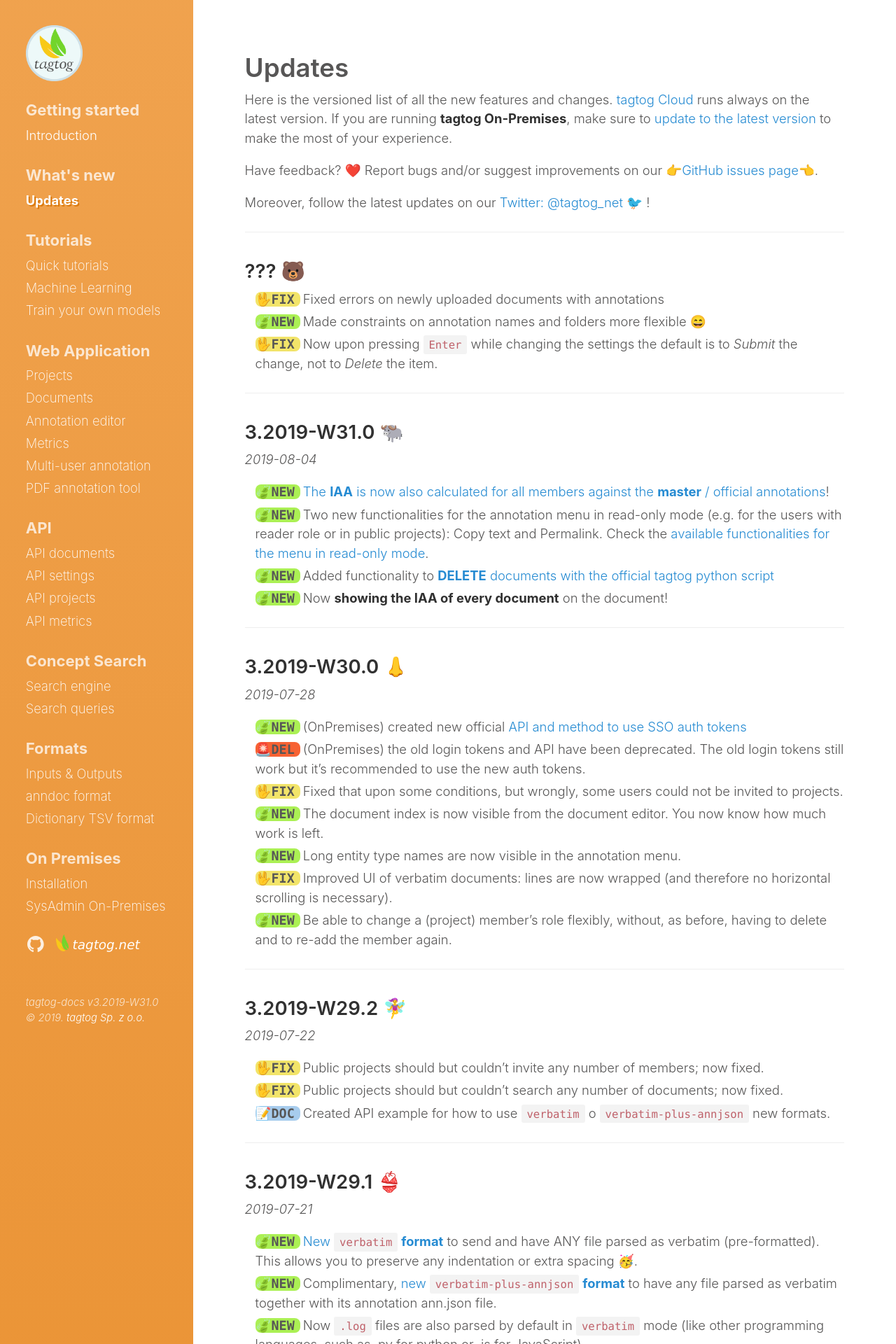
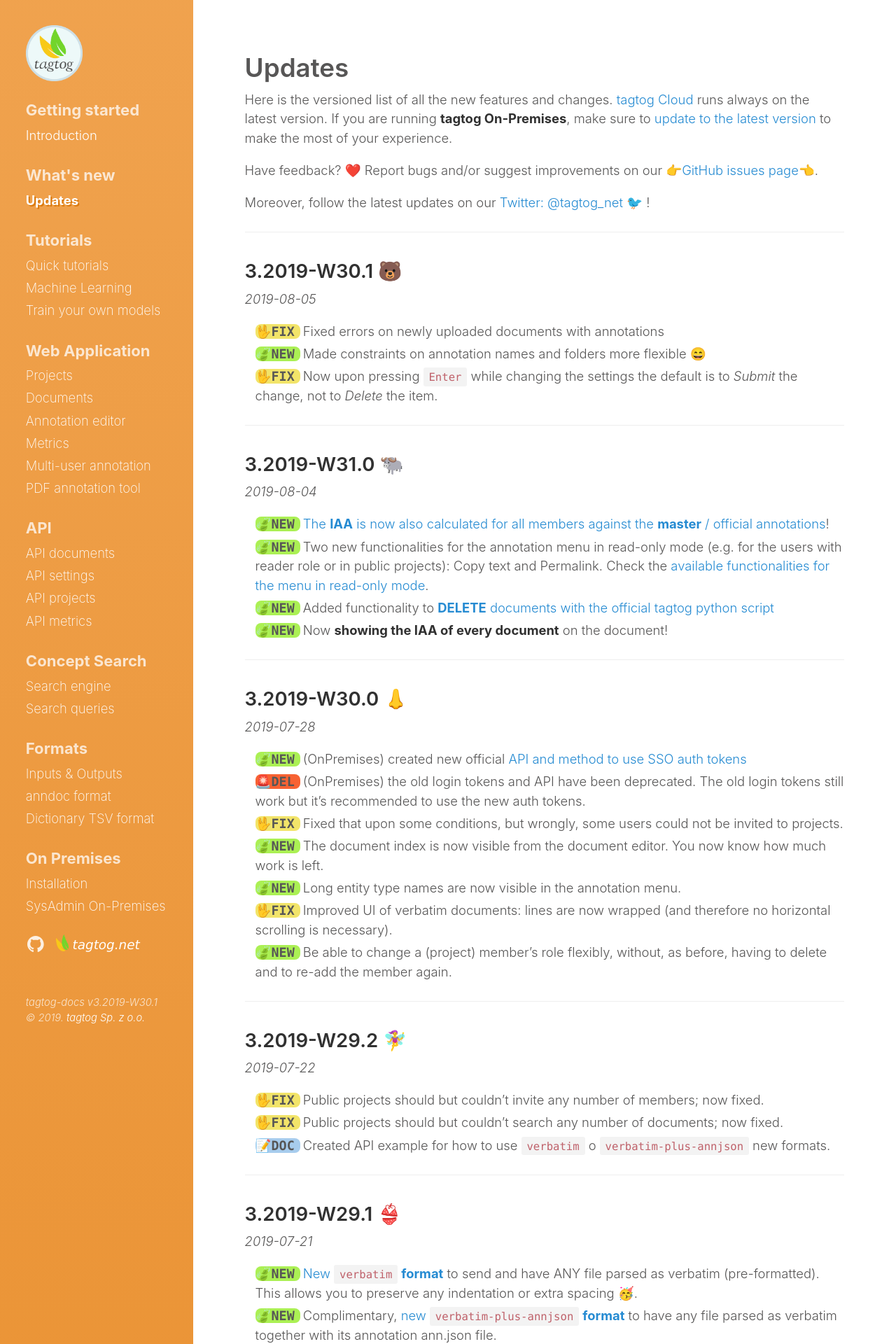
Before and after one commit to tagtogorg/tagtog-doc, a Jekyll site: the page built from updates.md, in a window 1280 px wide. Shown: the top 1920 px of the page at 70% size. Built offline with Jekyll 4.4.1, drawn with Linux system fonts in a browser that asks for light colours; nearby versions of some CDN libraries; emoji names are drawn with the system emoji font.

Commit message:
Bump version: 3.2019-W30.1 🐻

```diff
--- a/_config.yml
+++ b/_config.yml
@@ -70,7 +70,7 @@ plugins:
   - jemoji
 
 # Custom vars
-version: 3.2019-W31.0
+version: 3.2019-W30.1
 sidebar_home_link: true
 search_page: false
 # sidebar_blog_link:  '/blog'   # By default, your home page is your blog
--- a/updates.md
+++ b/updates.md
@@ -14,7 +14,8 @@ Moreover, follow the latest updates on our [Twitter: @tagtog_net 🐦](https://t
 
 ---
 
-## ??? 🐻
+## 3.2019-W30.1 🐻
+_2019-08-05_
 
 <ul class="updates">
   <li class="fix"><span markdown="1">Fixed errors on newly uploaded documents with annotations</span></li>
```
Also changed, not shown: 1 other file.
